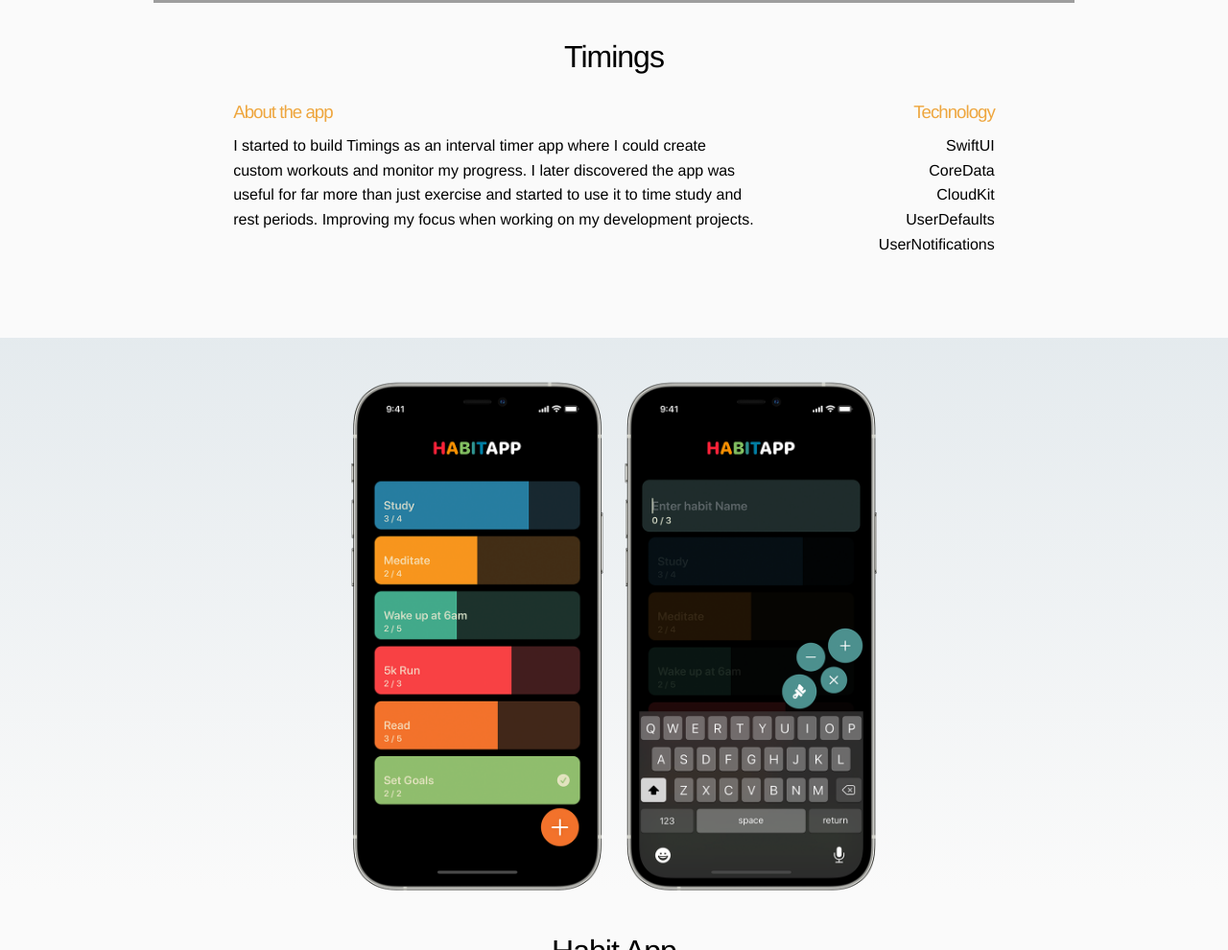
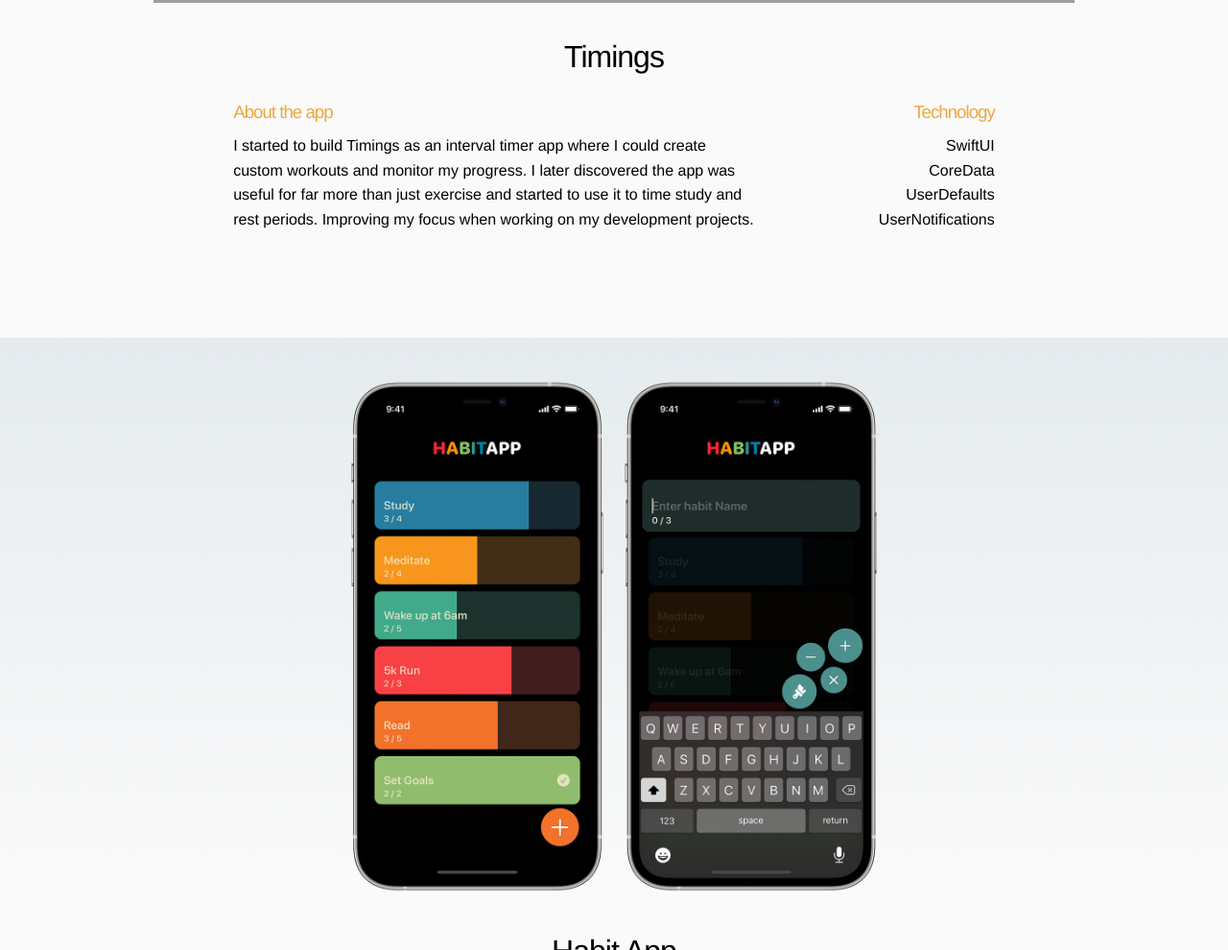
Before and after one commit to dontmindifidev/dontmindifidev.github.io, a plain HTML site: page test1.html in a window 1280 px wide. Shown: the part 2081-3071 px from the top of the page at 96% size. Drawn offline with Linux system fonts and the light colour scheme; grey boxes are pictures that could not be loaded.

Commit message:
removed cloudkit from timings

```diff
--- a/test1.html
+++ b/test1.html
@@ -103,7 +103,6 @@
             <ul>
               <li>SwiftUI</li>
               <li>CoreData</li>
-              <li>CloudKit</li>
               <li>UserDefaults</li>
               <li>UserNotifications</li>
             </ul>
```
